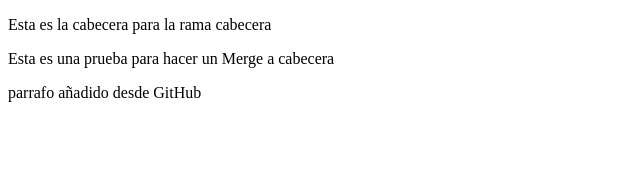
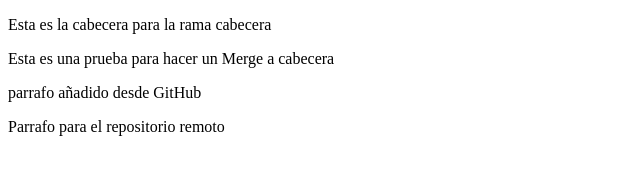
Before and after one commit to IvanLC08/ProyectoGit, a plain HTML site: page index.html in a window 1280 px wide. Shown: the whole page, without its empty margins (0-640 px from the left). Drawn offline with Linux system fonts and the light colour scheme.

Commit message:
Commit antes del push el repositorio remoto

```diff
--- a/index.html
+++ b/index.html
@@ -16,5 +16,8 @@
     <p>
         parrafo añadido desde GitHub
     </p>
+    <p>
+        Parrafo para el repositorio remoto
+    </p>
 </body>
 </html>
```
